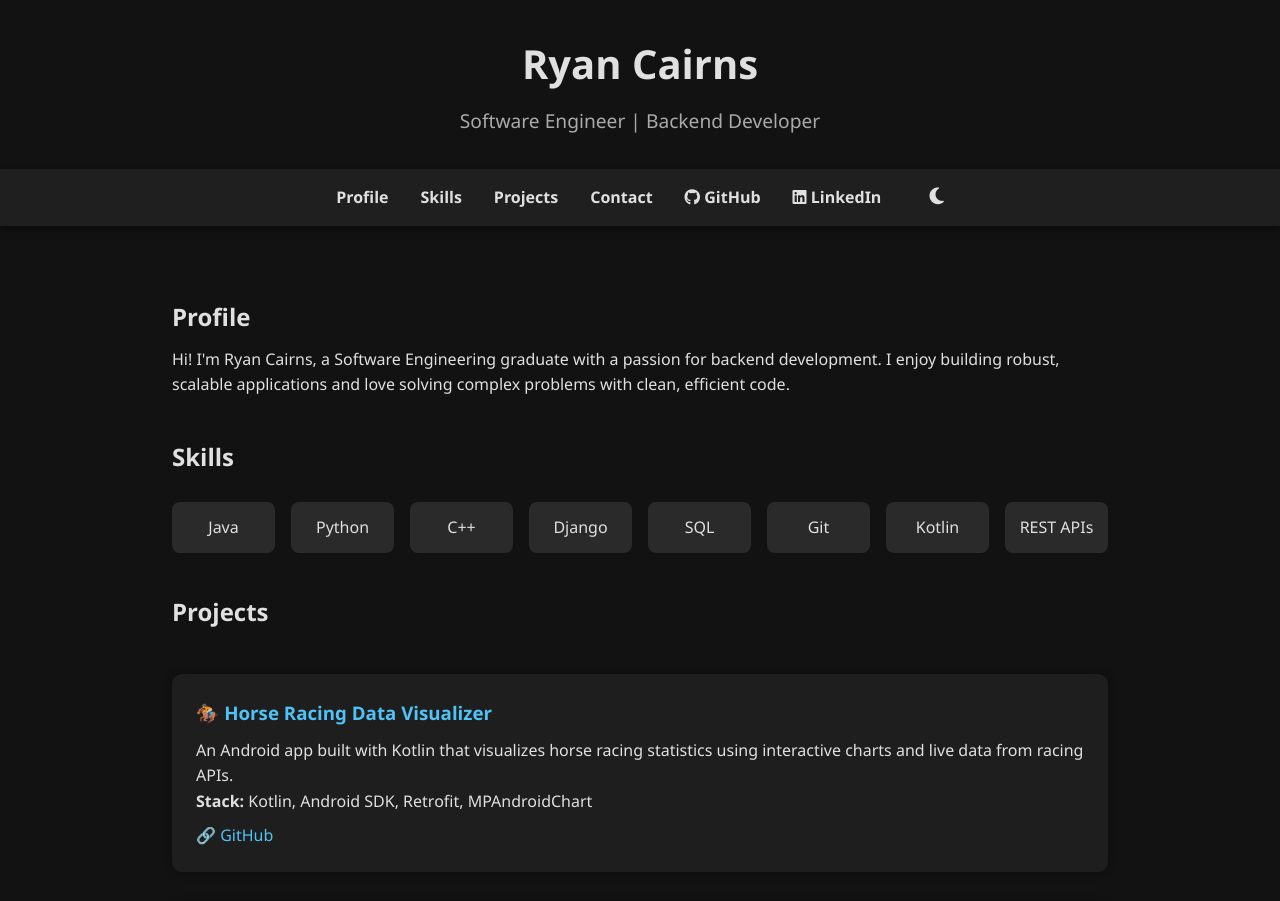
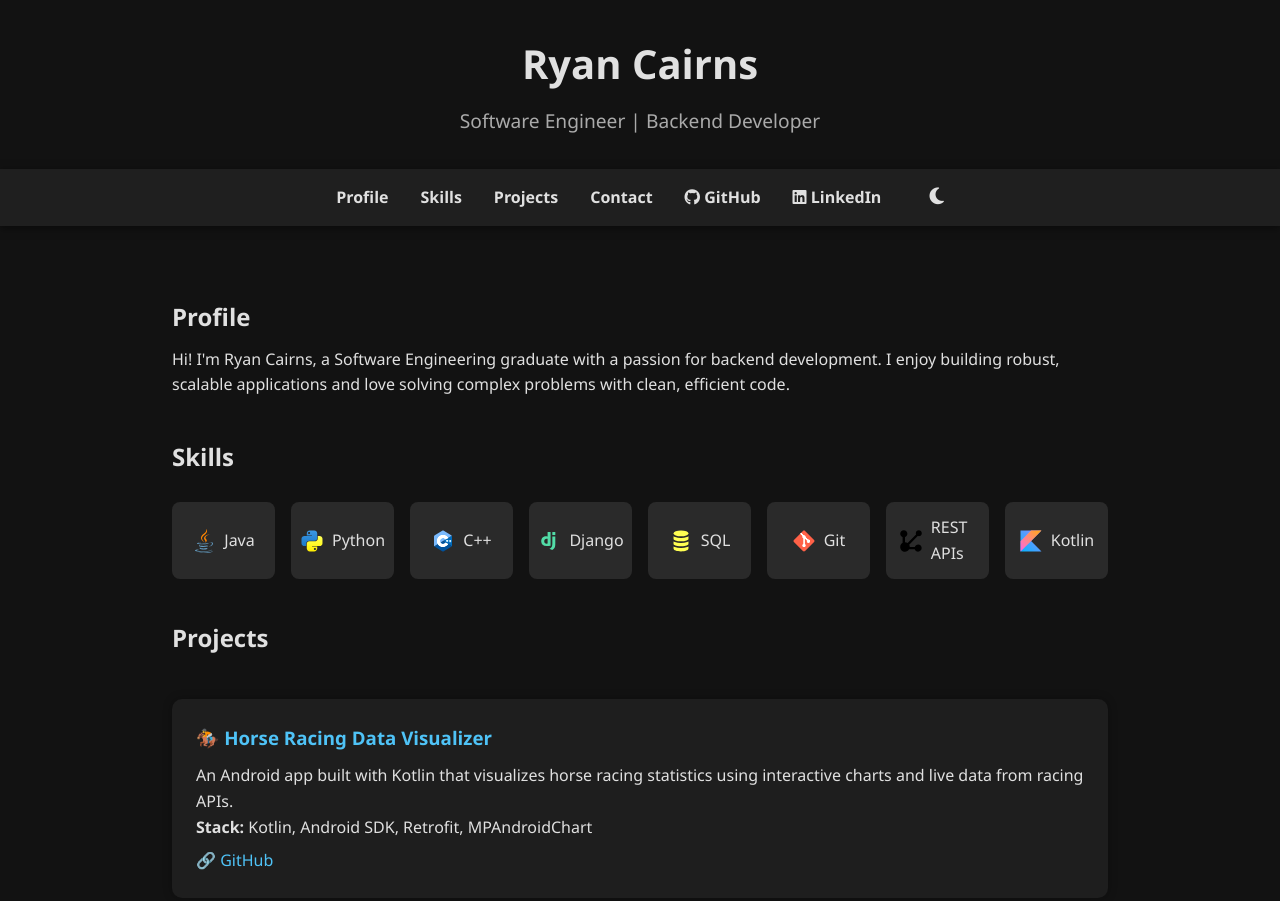
Before and after one commit to ryan-cairns/ryan-cairns.github.io, a website: page index.html in a window 1280 px wide. Shown: the top 901 px of the page. Drawn offline with Linux system fonts and the light colour scheme.

Commit message:
Added icons to skills

```diff
--- a/index.html
+++ b/index.html
@@ -65,14 +65,55 @@
       <section id="skills" class="skills">
         <h2>Skills</h2>
         <ul class="skills-list">
-          <li>Java</li>
-          <li>Python</li>
-          <li>C++</li>
-          <li>Django</li>
-          <li>SQL</li>
-          <li>Git</li>
-          <li>Kotlin</li>
-          <li>REST APIs</li>
+          <li>
+            <img
+              src="icons/java.svg"
+              alt="Java Logo"
+              height="32"
+              width="32"
+            />Java
+          </li>
+          <li>
+            <img
+              src="icons/python.svg"
+              alt="Python Logo"
+              height="32"
+              width="32"
+            />Python
+          </li>
+          <li>
+            <img src="icons/cpp.svg" alt="C++ Logo" height="32" width="32" />C++
+          </li>
+          <li>
+            <img
+              src="icons/django.svg"
+              alt="Django Logo"
+              height="32"
+              width="32"
+            />Django
+          </li>
+          <li>
+            <img src="icons/sql.svg" alt="SQL Logo" height="32" width="32" />SQL
+          </li>
+          <li>
+            <img src="icons/git.svg" alt="Git Logo" height="32" width="32" />Git
+          </li>
+          <li>
+            <img
+              src="icons/rest.svg"
+              alt="REST APIs Logo"
+              height="32"
+              width="32"
+            />REST APIs
+          </li>
+          <li>
+            <img
+              src="icons/kotlin.svg"
+              alt="Kotlin Logo"
+              height="32"
+              width="32"
+            />Kotlin
+          </li>
         </ul>
       </section>
 
--- a/styles/main.css
+++ b/styles/main.css
@@ -157,13 +157,25 @@ section:nth-child(4) {
 
 /* Animate each skill */
 .skills-list li {
+  display: flex;
+  align-items: center;
+  justify-content: center;
+  gap: 0.5rem;
+  font-weight: 500;
   background-color: #2a2a2a;
   padding: 0.8rem;
-  text-align: center;
   border-radius: 8px;
+  transition: transform 0.3s ease, box-shadow 0.3s ease;
   opacity: 0;
   transform: translateY(20px);
   animation: fadeSlideUp 0.5s ease-out forwards;
+}
+
+.skills-list li img {
+  width: 24px;
+  height: 24px;
+  object-fit: contain;
+  filter: brightness(1.2);
 }
 
 /* Staggered delay using nth-child */
```
Also changed, not shown: icons/cpp.svg (added), icons/django.svg (added), icons/git.svg (added), icons/java.svg (added), icons/kotlin.svg (added), icons/python.svg (added), icons/rest.svg (added), icons/sql.svg (added).
